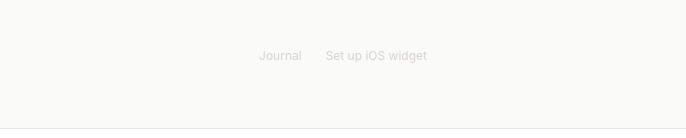
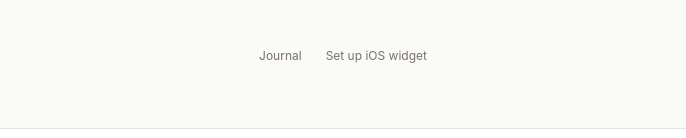
Before and after one commit to Miguel-Hernandez1/affirmations-widget, a React (Vite) app: page /affirmation in a window 1280 px wide. Shown: the part 737-875 px from the top of the page, without its empty margins (297-983 px from the left). Built offline with nearby package versions, Linux system fonts and the light colour scheme; sample sign-in values are in the browser's storage.

Commit message:
Make Journal and iOS widget links visible (stone-300 → stone-500)

```diff
--- a/src/pages/AffirmationPage.jsx
+++ b/src/pages/AffirmationPage.jsx
@@ -117,13 +117,13 @@ export default function AffirmationPage() {
       <div className="mt-12 flex items-center justify-center gap-6">
         <Link
           to="/journal"
-          className="text-xs text-stone-300 hover:text-stone-500 transition-colors duration-150"
+          className="text-xs text-stone-500 hover:text-stone-700 transition-colors duration-150"
         >
           Journal
         </Link>
         <Link
           to="/widget"
-          className="text-xs text-stone-300 hover:text-stone-500 transition-colors duration-150"
+          className="text-xs text-stone-500 hover:text-stone-700 transition-colors duration-150"
         >
           Set up iOS widget
         </Link>
```
